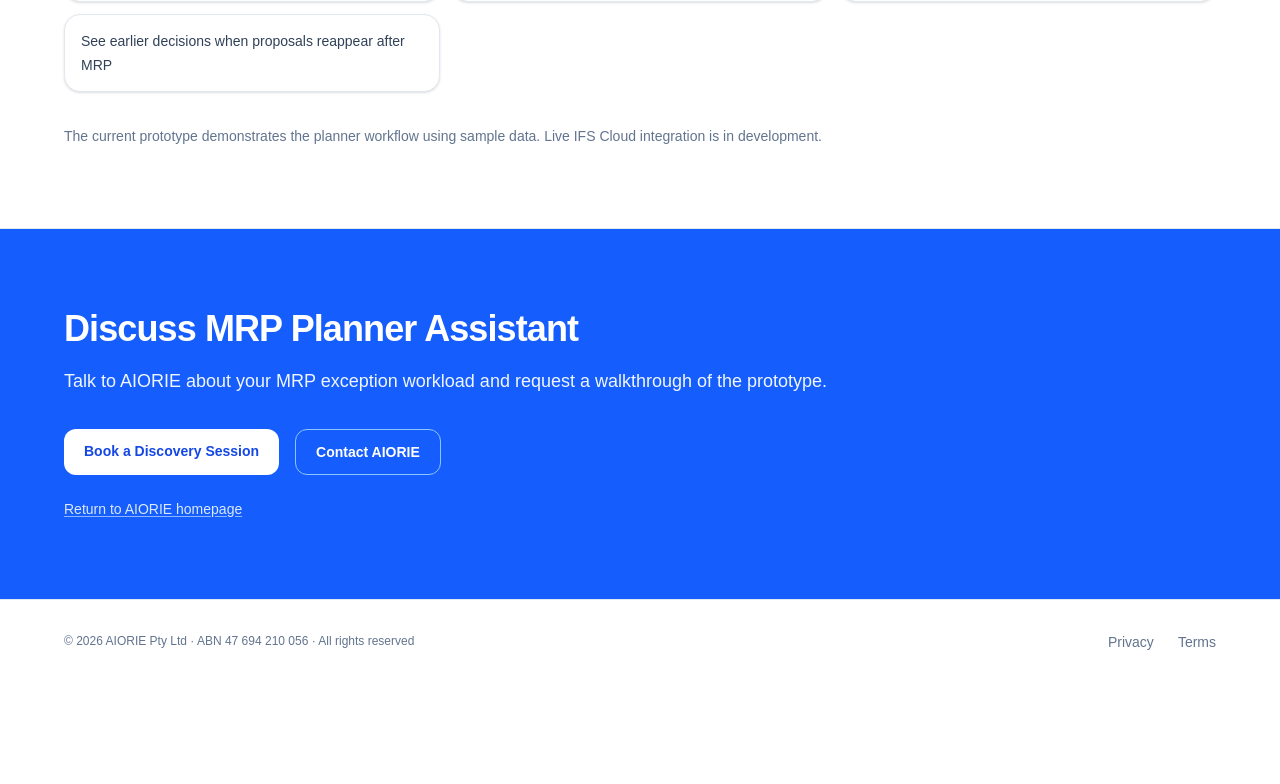
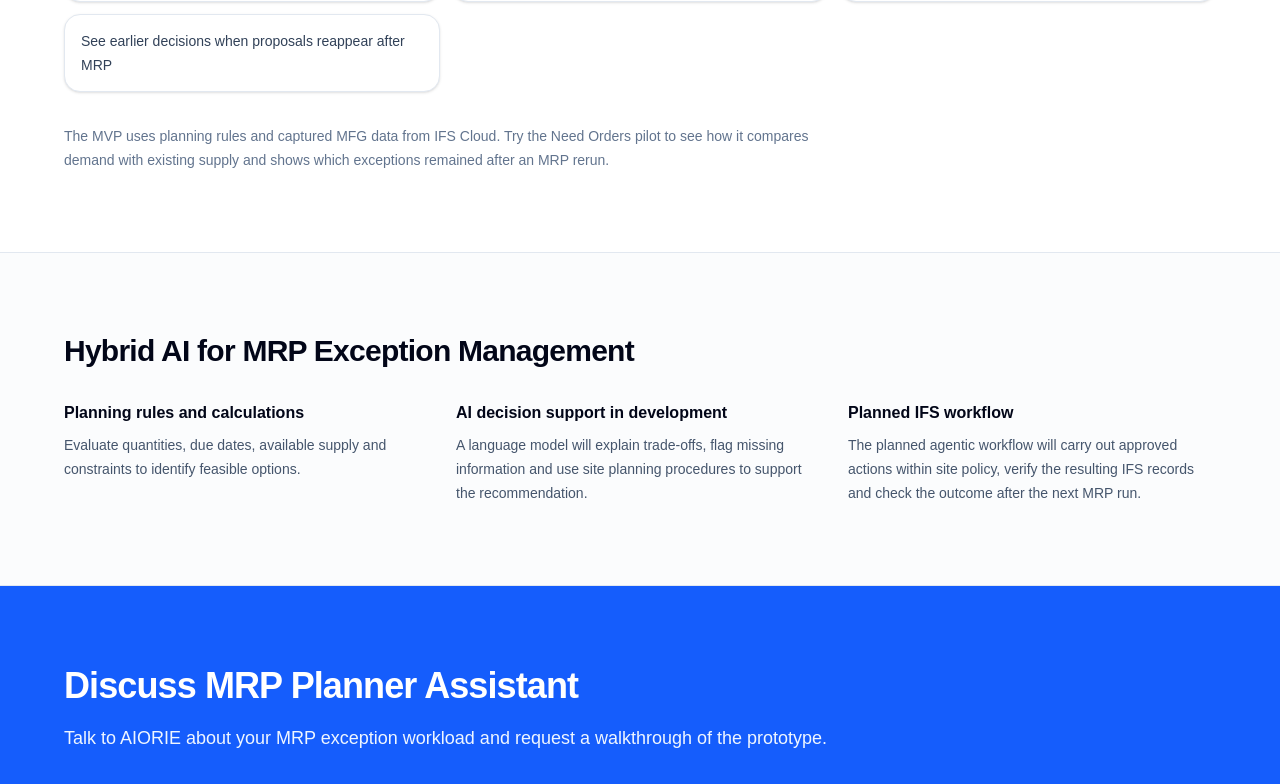
Before and after one commit to Saman-Aiorie/aiorie-website, a Next.js app: page /mrp-planner-assistant in a window 1280 px wide. Shown: the part 713-1497 px from the top of the page. Before the commit the page ends 1397 px from the top, so only its background shows below. Built offline with nearby package versions, Linux system fonts and the light colour scheme; no server answers.

Commit message:
Describe hybrid AI approach on MRP product page

```diff
--- a/app/mrp-planner-assistant/page.tsx
+++ b/app/mrp-planner-assistant/page.tsx
@@ -8,7 +8,7 @@ import { PAGE_SHELL, SITE_URL } from "@/components/site-constants";
 
 const PAGE_TITLE = "MRP Planner Assistant | AIORIE Labs";
 const PAGE_DESCRIPTION =
-  "Prioritise MRP action proposals, review suggested follow-ups and track planner decisions across planning runs.";
+  "AI-assisted decision support for MRP exceptions in IFS Cloud. Explore the rules-based pilot and the hybrid AI approach in development.";
 
 export const metadata: Metadata = {
   metadataBase: new URL(SITE_URL),
@@ -52,7 +52,7 @@ export default function MrpPlannerAssistantPage() {
               </span>
             </div>
             <p className="mt-5 text-lg leading-8 text-slate-600">
-              MRP Planner Assistant helps manufacturing planners decide which material requirements planning (MRP) exceptions to review first. A planning lobby groups proposals by issue, and a review queue brings the suggested follow-up, planning facts and decision history together.
+              An AI-assisted planner for resolving MRP exceptions in IFS Cloud. In development at AIORIE Labs, it groups related messages into planning cases, compares feasible responses and tracks what changes after the next MRP run.
             </p>
             <Link
               href="/mrp-planner-assistant/demo"
@@ -79,8 +79,36 @@ export default function MrpPlannerAssistantPage() {
               ))}
             </ul>
             <p className="mt-8 max-w-3xl text-sm leading-6 text-slate-500">
-              The current prototype demonstrates the planner workflow using sample data. Live IFS Cloud integration is in development.
+              The MVP uses planning rules and captured MFG data from IFS Cloud. Try the Need Orders pilot to see how it compares demand with existing supply and shows which exceptions remained after an MRP rerun.
             </p>
+          </div>
+        </section>
+
+        <section className="border-t border-slate-200 bg-slate-50/60 py-16 lg:py-20">
+          <div className={PAGE_SHELL}>
+            <h2 className="text-2xl font-semibold tracking-tight text-slate-950 sm:text-3xl">
+              Hybrid AI for MRP Exception Management
+            </h2>
+            <dl className="mt-8 grid gap-6 md:grid-cols-3">
+              <div>
+                <dt className="font-semibold text-slate-950">Planning rules and calculations</dt>
+                <dd className="mt-2 text-sm leading-6 text-slate-600">
+                  Evaluate quantities, due dates, available supply and constraints to identify feasible options.
+                </dd>
+              </div>
+              <div>
+                <dt className="font-semibold text-slate-950">AI decision support in development</dt>
+                <dd className="mt-2 text-sm leading-6 text-slate-600">
+                  A language model will explain trade-offs, flag missing information and use site planning procedures to support the recommendation.
+                </dd>
+              </div>
+              <div>
+                <dt className="font-semibold text-slate-950">Planned IFS workflow</dt>
+                <dd className="mt-2 text-sm leading-6 text-slate-600">
+                  The planned agentic workflow will carry out approved actions within site policy, verify the resulting IFS records and check the outcome after the next MRP run.
+                </dd>
+              </div>
+            </dl>
           </div>
         </section>
 
```
